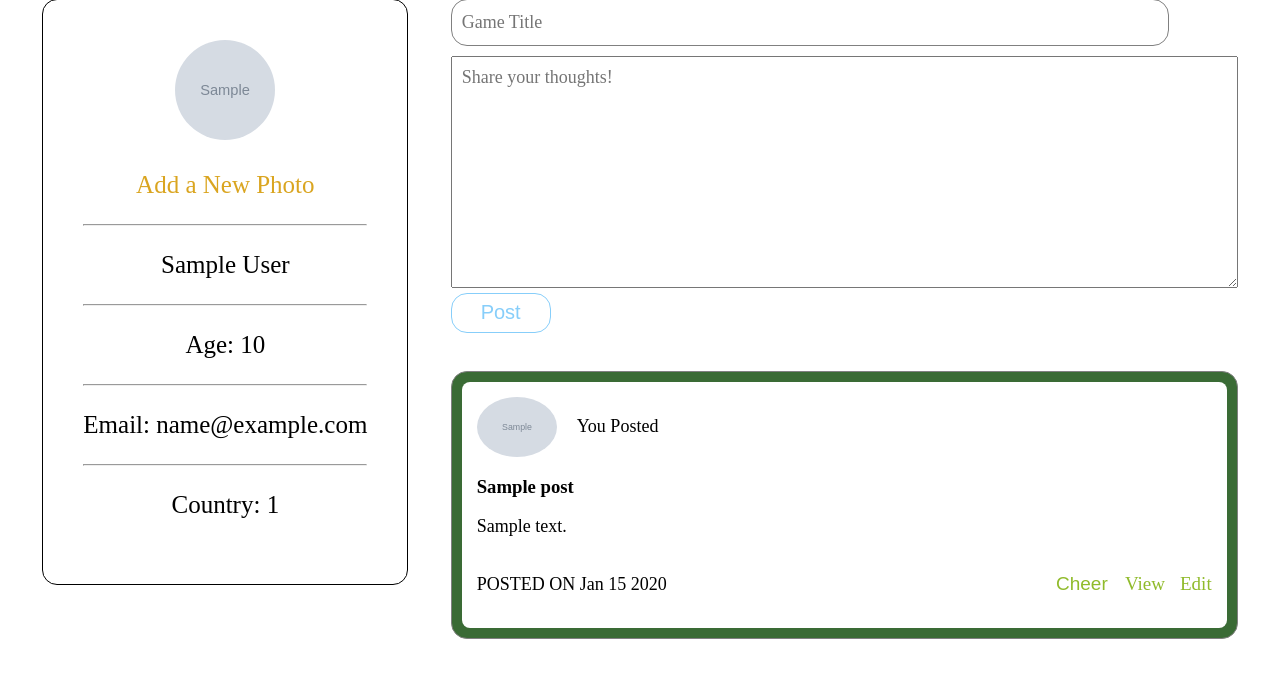
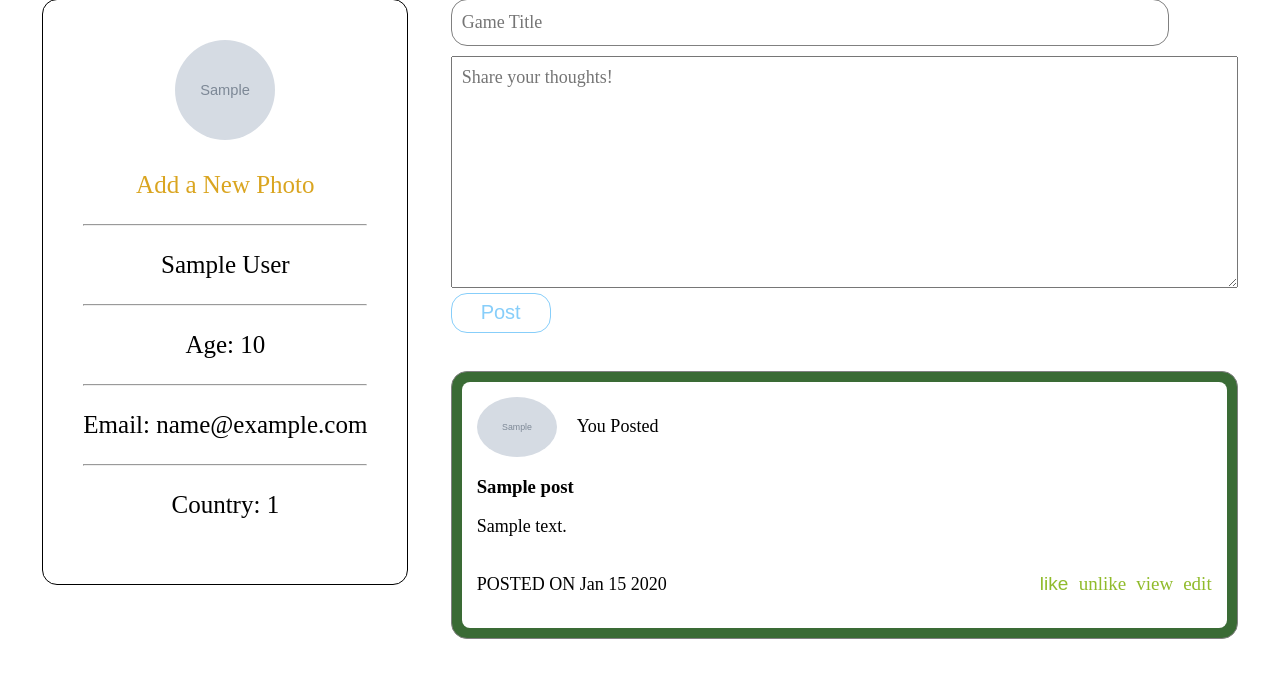
Before and after one commit to johnpmatt24/blog-project, a Flask app: page /dashboard in a window 1280 px wide. Shown: the part 109-800 px from the top of the page. Run offline with Flask 2, Linux system fonts and the light colour scheme; the visitor is signed in with stand-in values (Sample User, id 1); tables that the repository leaves empty or names only in its code hold one stand-in row (values such as "Sample post"); grey boxes marked "Sample" are stand-in pictures.

Commit message:
like only once/unlike a post

```diff
--- a/flask_app/controllers/users.py
+++ b/flask_app/controllers/users.py
@@ -119,13 +119,33 @@ def user_login():
 def add_like():
     if "user_id" not in session:
         return redirect("/logout")
+    in_database = like.Like.get_post_user_like(request.form)
 
     like_data = {
         "user_id" : request.form["user_id"],
         "post_id" : request.form["post_id"]
     }
-    like.Like.add_like(like_data)
-    return redirect("/dashboard")
+    if not in_database:
+        like.Like.add_like(like_data)
+        return redirect("/dashboard")
+    else:
+        return redirect("/dashboard")
+
+
+@app.route("/delete/like/<int:id>/<int:pid>")
+def delete_like(id, pid):
+    data = {
+        "user_id": id,
+        "post_id": pid
+    }
+    in_database = like.Like.get_post_user_like(data)
+    if in_database:
+        like.Like.delete_like(data)
+        return redirect("/dashboard")
+    else:
+        return redirect("/dashboard")
+
+
 
 
 @app.route("/add/image", methods = ["POST"])
--- a/flask_app/static/css/dashboard.css
+++ b/flask_app/static/css/dashboard.css
@@ -150,7 +150,7 @@ body {
     border: none;
     background-color: white;
     color: rgb(144, 187, 43);
-    width: 60px;
+    width: 35px;
     font-size: 19px;
 
 }
@@ -160,7 +160,7 @@ body {
 
 .flex-between.gap {
     align-items: center;
-    gap: 15px;
+    gap: 10px;
 }
 
 
--- a/flask_app/templates/dashboard.html
+++ b/flask_app/templates/dashboard.html
@@ -73,11 +73,12 @@
                                     <form action="/add/like" method="post">
                                         <input type="hidden" name="user_id" value ={{session.user_id}}>
                                         <input type="hidden" name="post_id" value = {{post.pid}}>
-                                        <button>Cheer</button>
+                                        <button>like</button>
                                     </form>
-                                    <p><a href="/view/post/{{post.pid}}">View</a></p>
+                                    <p><a href = "/delete/like/{{session.user_id}}/{{post.pid}}">unlike</a></p>
+                                    <p><a href="/view/post/{{post.pid}}">view</a></p>
                                     {%if session.user_id == post.user_id%}
-                                    <p><a href="/edit/post/{{post.pid}}">Edit</a></p>
+                                    <p><a href="/edit/post/{{post.pid}}">edit</a></p>
                                     {%endif%}
                                 </div>
                             </div>
--- a/flask_app/templates/viewPost.html
+++ b/flask_app/templates/viewPost.html
@@ -10,7 +10,7 @@
 </head>
 <body>
     <div id="header" class="flex-between">
-        <h2><span class = "green">Blog</span><span class = "yellow">Frienzy</span></h2>
+        <h2><span class = "green">Game</span><span class = "yellow">Space</span></h2>
         <ul>
             <li><a href="/dashboard">Dashboard</a></li>
             <li><a href="/network">Network</a></li>
@@ -32,7 +32,7 @@
             <p>{{one_post.content}}</p>
             <div class = "flex-between">
                 <p>POSTED ON {{one_post.created_at.strftime('%b %d %Y')}}</p>
-                <p>{{postlikes | length}} Cheer(s)</p>
+                <p>{{postlikes | length}} like(s)</p>
             </div>
             <form action="/add/comment" method = "post">
                 <input type="hidden" name="post_id" value = {{one_post.pid}}>
```
Also changed, not shown: flask_app/models/like.py (+10 -1 lines).
